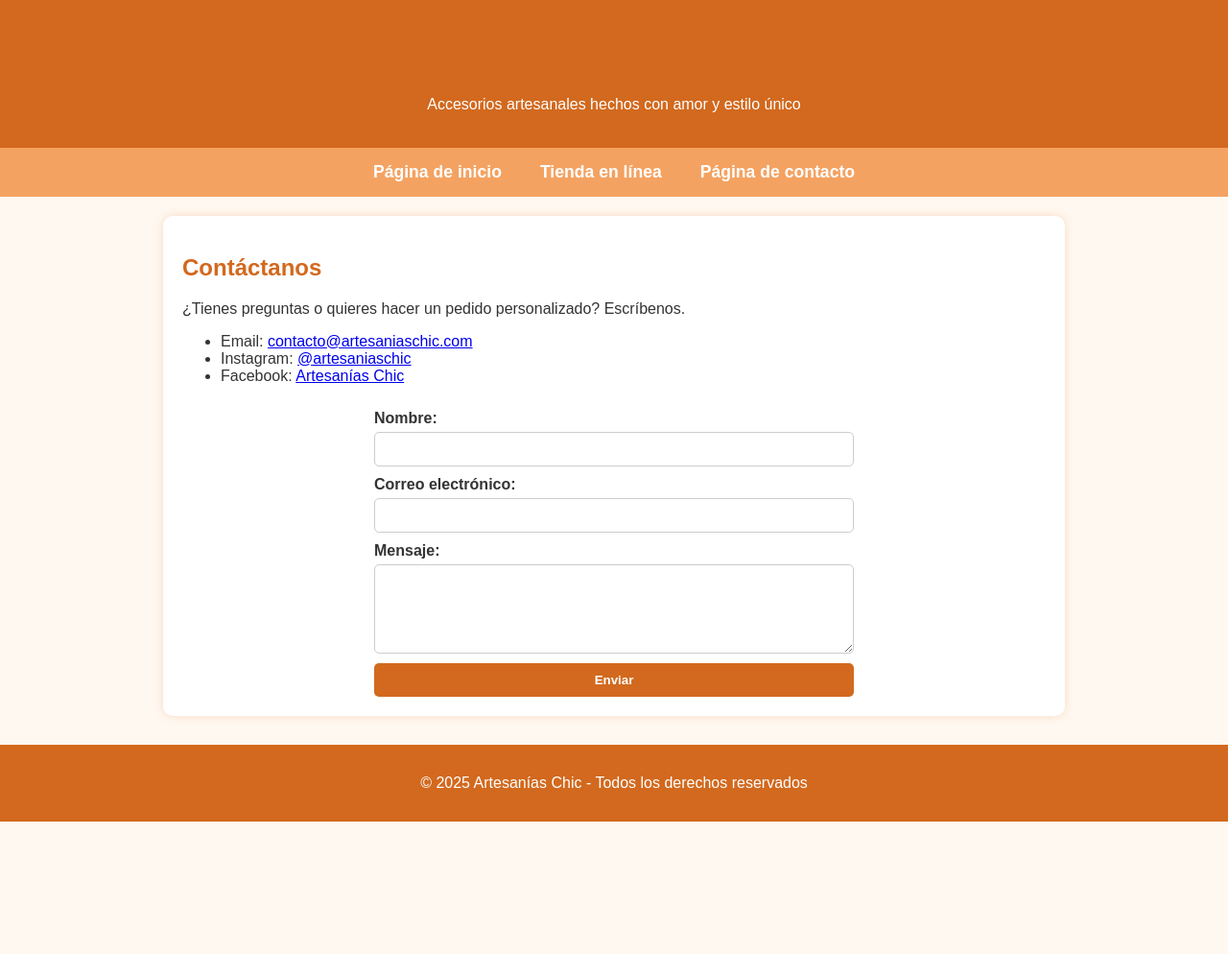
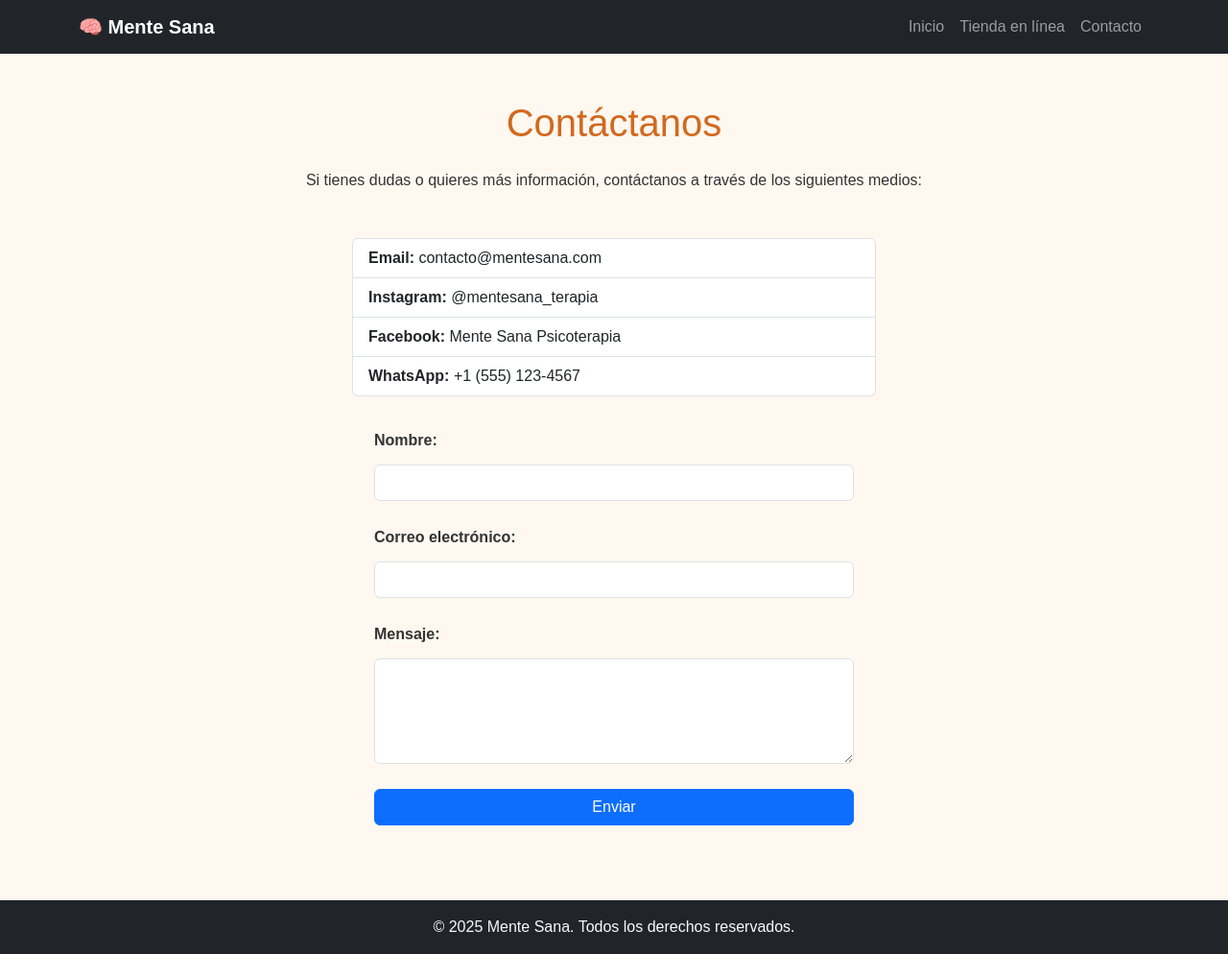
Before and after one commit to Erickson2311/mi-tienda, a plain HTML site: page contacto.html in a window 1280 px wide. Shown: the whole page at 96% size. Before the commit the page ends 856 px from the top, so only its background shows below. Drawn offline with nearby package versions, Linux system fonts and the light colour scheme.

Commit message:
Update contacto.html

```diff
--- a/contacto.html
+++ b/contacto.html
@@ -1,52 +1,60 @@
 <!DOCTYPE html>
 <html lang="es">
 <head>
-    <meta charset="UTF-8" />
-    <meta name="viewport" content="width=device-width, initial-scale=1" />
-    <title>Artesanías Chic - Contacto</title>
-    <link rel="stylesheet" href="style.css" />
+  <meta charset="UTF-8">
+  <meta name="viewport" content="width=device-width, initial-scale=1.0">
+  <title>Mente Sana | Contacto</title>
+  <link href="https://cdn.jsdelivr.net/npm/bootstrap@5.3.0/dist/css/bootstrap.min.css" rel="stylesheet">
+  <link rel="stylesheet" href="style.css">
 </head>
 <body>
+  <nav class="navbar navbar-expand-lg navbar-dark bg-dark">
+    <div class="container">
+      <a class="navbar-brand" href="#">🧠 Mente Sana</a>
+      <div class="collapse navbar-collapse">
+        <ul class="navbar-nav ms-auto">
+          <li class="nav-item"><a class="nav-link" href="index.html">Inicio</a></li>
+          <li class="nav-item"><a class="nav-link" href="tienda.html">Tienda en línea</a></li>
+          <li class="nav-item"><a class="nav-link" href="contacto.html">Contacto</a></li>
+        </ul>
+      </div>
+    </div>
+  </nav>
 
-<header>
-    <h1>Artesanías Chic</h1>
-    <p>Accesorios artesanales hechos con amor y estilo único</p>
-</header>
+  <main class="container py-5">
+    <h1 class="text-center mb-4">Contáctanos</h1>
+    <p class="text-center mb-5">Si tienes dudas o quieres más información, contáctanos a través de los siguientes medios:</p>
+    <div class="row justify-content-center">
+      <div class="col-md-6">
+        <ul class="list-group mb-4">
+          <li class="list-group-item"><strong>Email:</strong> contacto@mentesana.com</li>
+          <li class="list-group-item"><strong>Instagram:</strong> @mentesana_terapia</li>
+          <li class="list-group-item"><strong>Facebook:</strong> Mente Sana Psicoterapia</li>
+          <li class="list-group-item"><strong>WhatsApp:</strong> +1 (555) 123-4567</li>
+        </ul>
+        <form>
+          <div class="mb-3">
+            <label for="nombre" class="form-label">Nombre:</label>
+            <input type="text" class="form-control" id="nombre" required>
+          </div>
+          <div class="mb-3">
+            <label for="email" class="form-label">Correo electrónico:</label>
+            <input type="email" class="form-control" id="email" required>
+          </div>
+          <div class="mb-3">
+            <label for="mensaje" class="form-label">Mensaje:</label>
+            <textarea class="form-control" id="mensaje" rows="4" required></textarea>
+          </div>
+          <button type="submit" class="btn btn-primary">Enviar</button>
+        </form>
+      </div>
+    </div>
+  </main>
 
-<nav>
-    <a href="index.html">Página de inicio</a>
-    <a href="tienda.html">Tienda en línea</a>
-    <a href="contacto.html">Página de contacto</a>
-</nav>
+  <footer class="bg-dark text-light text-center py-3">
+    &copy; 2025 Mente Sana. Todos los derechos reservados.
+  </footer>
 
-<main id="contacto">
-    <section>
-        <h2>Contáctanos</h2>
-        <p>¿Tienes preguntas o quieres hacer un pedido personalizado? Escríbenos.</p>
-        <ul>
-            <li>Email: <a href="mailto:contacto@artesaniaschic.com">contacto@artesaniaschic.com</a></li>
-            <li>Instagram: <a href="https://instagram.com/artesaniaschic" target="_blank">@artesaniaschic</a></li>
-            <li>Facebook: <a href="https://facebook.com/artesaniaschic" target="_blank">Artesanías Chic</a></li>
-        </ul>
-
-        <form action="#" method="post" onsubmit="alert('Gracias por contactarnos, te responderemos pronto!'); return false;">
-            <label for="nombre">Nombre:</label>
-            <input type="text" id="nombre" name="nombre" required />
-
-            <label for="email">Correo electrónico:</label>
-            <input type="email" id="email" name="email" required />
-
-            <label for="mensaje">Mensaje:</label>
-            <textarea id="mensaje" name="mensaje" rows="5" required></textarea>
-
-            <button type="submit">Enviar</button>
-        </form>
-    </section>
-</main>
-
-<footer>
-    <p>© 2025 Artesanías Chic - Todos los derechos reservados</p>
-</footer>
-
+  <script src="https://cdn.jsdelivr.net/npm/bootstrap@5.3.0/dist/js/bootstrap.bundle.min.js"></script>
 </body>
 </html>
```
